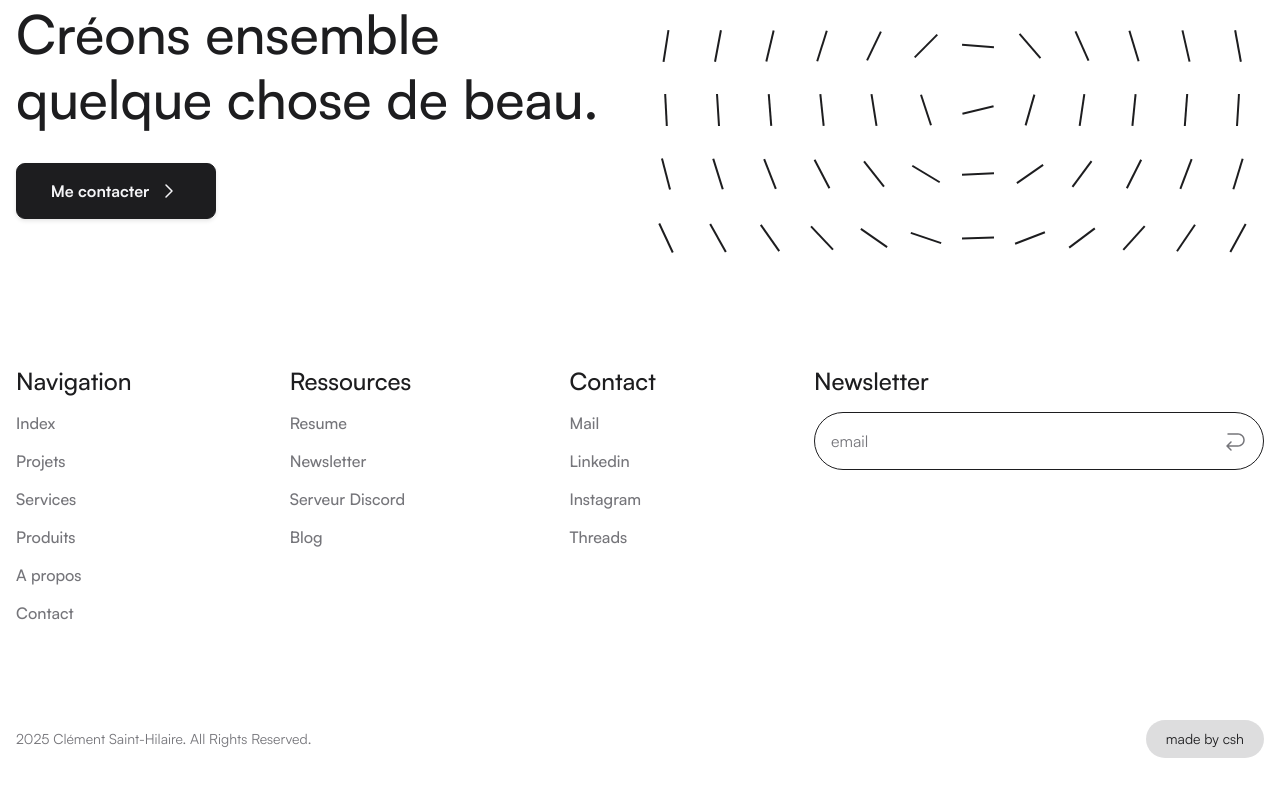
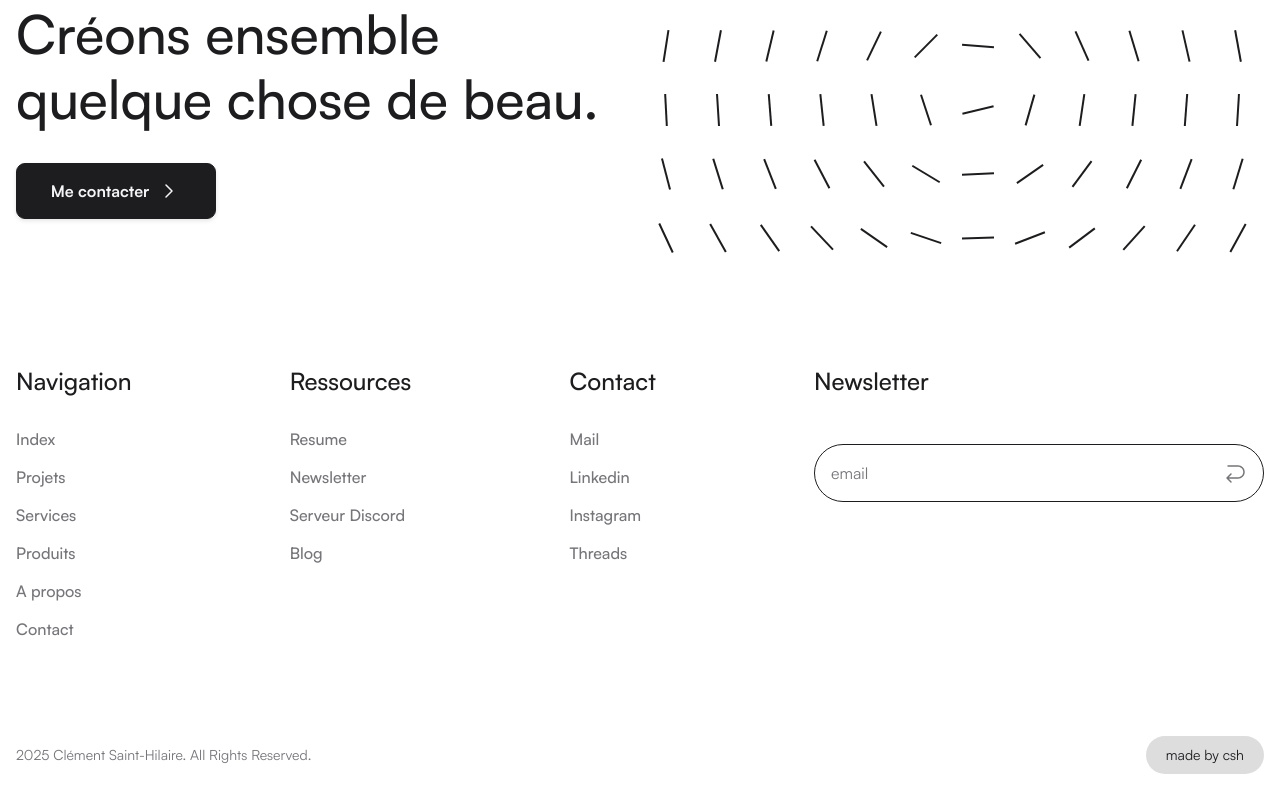
Before and after one commit to ClementSaint-Hilaire/cshStudio, a Next.js app: page / in a window 1280 px wide. Shown: the part 6082-6872 px from the top of the page. Built offline with nearby package versions, Linux system fonts and the light colour scheme.

Commit message:
footer done

```diff
--- a/src/components/footerSection.tsx
+++ b/src/components/footerSection.tsx
@@ -20,8 +20,11 @@ export default function TestimonialsSection() {
                 <div className="self-stretch bg-white inline-flex flex-col justify-start items-center gap-8">
                     <div className="self-stretch w-full py-16 inline-flex justify-start items-center">
                         <div className="flex-1 inline-flex flex-col justify-center items-start gap-8">
-                            <div className="self-stretch relative justify-start text-monochrome-800 text-display font-medium font-satoshi leading-[65px]">Créons ensemble quelque chose de beau.</div>
+                            <AnimatedContent>
+                                <div className="self-stretch relative justify-start text-monochrome-800 text-display font-medium font-satoshi leading-[65px]">Créons ensemble quelque chose de beau.</div>
+                            </AnimatedContent>
                             <div className="inline-flex justify-start items-start gap-4">
+                                <AnimatedContent>
 
                                 <div
                                     className="relative group"
@@ -64,16 +67,17 @@ export default function TestimonialsSection() {
                                         </a>
                                     </div>
                                 </div>
-
+                                </AnimatedContent>
                             </div>
                         </div>
                         <div className="flex-1 self-stretch flex justify-end items-center">
-                            <MagnetLines/>
+                                <MagnetLines/>
                         </div>
                     </div>
                     <div className="self-stretch max-w-[1680px] pb-16 inline-flex justify-between items-start">
-                        <div className="inline-flex flex-col justify-start items-start gap-4">
-                            <div className="relative justify-start text-monochrome-800 text-subtitle font-medium font-satoshi leading-[30px]">Navigation</div>
+                        <div className="inline-flex flex-col justify-start items-start gap-[16px]">
+                            <AnimatedContent>
+                            <div className="relative justify-start text-monochrome-800 text-subtitle font-medium font-satoshi leading-[30px] pb-8">Navigation</div>
                             <div className="self-stretch flex flex-col justify-start items-start gap-4">
                                 <div className="self-stretch relative justify-start text-monochrome-500 text-body font-medium font-satoshi leading-snug">Index</div>
                                 <div className="self-stretch relative justify-start text-monochrome-500 text-body font-medium font-satoshi leading-snug">Projets</div>
@@ -82,27 +86,33 @@ export default function TestimonialsSection() {
                                 <div className="self-stretch relative justify-start text-monochrome-500 text-body font-medium font-satoshi leading-snug">A propos</div>
                                 <div className="self-stretch relative justify-start text-monochrome-500 text-body font-medium font-satoshi leading-snug">Contact</div>
                             </div>
+                            </AnimatedContent>
                         </div>
-                        <div className="inline-flex flex-col justify-start items-start gap-4">
-                            <div className="relative justify-start text-monochrome-800 text-subtitle font-medium font-satoshi leading-[30px]">Ressources</div>
+                        <div className="inline-flex flex-col justify-start items-start gap-[16px]">
+                            <AnimatedContent>
+                            <div className="relative justify-start text-monochrome-800 text-subtitle font-medium font-satoshi leading-[30px] pb-8">Ressources</div>
                             <div className="self-stretch flex flex-col justify-start items-start gap-4">
                                 <div className="self-stretch relative justify-start text-monochrome-500 text-body font-medium font-satoshi leading-snug">Resume</div>
                                 <div className="self-stretch relative justify-start text-monochrome-500 text-body font-medium font-satoshi leading-snug">Newsletter</div>
                                 <div className="self-stretch relative justify-start text-monochrome-500 text-body font-medium font-satoshi leading-snug">Serveur Discord</div>
                                 <div className="self-stretch relative justify-start text-monochrome-500 text-body font-medium font-satoshi leading-snug">Blog</div>
                             </div>
+                            </AnimatedContent>
                         </div>
-                        <div className="inline-flex flex-col justify-start items-start gap-4">
-                            <div className="relative justify-start text-monochrome-800 text-subtitle font-medium font-satoshi leading-[30px]">Contact</div>
+                        <div className="inline-flex flex-col justify-start items-start gap-[16px]">
+                            <AnimatedContent>
+                            <div className="relative justify-start text-monochrome-800 text-subtitle font-medium font-satoshi leading-[30px] pb-8">Contact</div>
                             <div className="flex flex-col justify-start items-start gap-4">
                                 <div className="self-stretch relative justify-start text-monochrome-500 text-body font-medium font-satoshi leading-snug">Mail</div>
                                 <div className="self-stretch relative justify-start text-monochrome-500 text-body font-medium font-satoshi leading-snug">Linkedin</div>
                                 <div className="self-stretch relative justify-start text-monochrome-500 text-body font-medium font-satoshi leading-snug">Instagram</div>
                                 <div className="self-stretch relative justify-start text-monochrome-500 text-body font-medium font-satoshi leading-snug">Threads</div>
                             </div>
+                            </AnimatedContent>
                         </div>
+                        <AnimatedContent>
                         <div className="w-[450px] inline-flex flex-col justify-center items-start gap-4">
-                            <div className="relative justify-start text-monochrome-800 text-subtitle font-medium font-satoshi leading-[30px]">Newsletter</div>
+                            <div className="relative justify-start text-monochrome-800 text-subtitle font-medium font-satoshi leading-[30px] pb-8">Newsletter</div>
                             <div className="self-stretch p-4 rounded-[999px] border border-monochrome-800 inline-flex justify-center items-center gap-2.5">
                                 <div className="flex-1 relative justify-start text-monochrome-500 text-body font-normal font-satoshi leading-snug">email</div>
                                 <div className="w-6 h-6 relative origin-top-left rounded items-center overflow-hidden">
@@ -112,6 +122,8 @@ export default function TestimonialsSection() {
                                 </div>
                             </div>
                         </div>
+                        </AnimatedContent>
+
                     </div>
                     <div className="w-full justify-between items-center inline-flex">
                         <div className="text-monochrome-500 text-subbody font-normal leading-tight"> {new Date().getFullYear()} Clément Saint-Hilaire. All Rights Reserved.</div>
```
